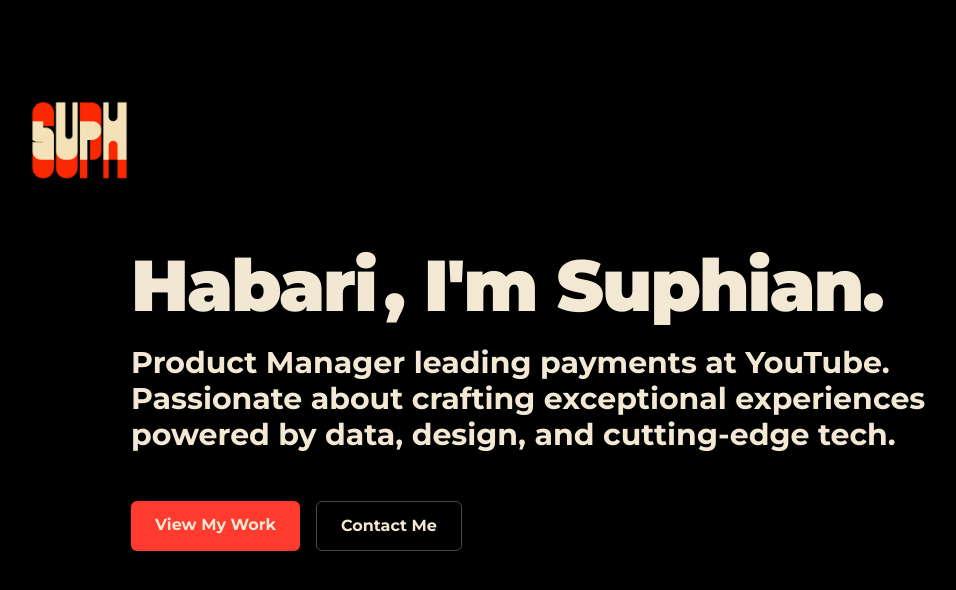
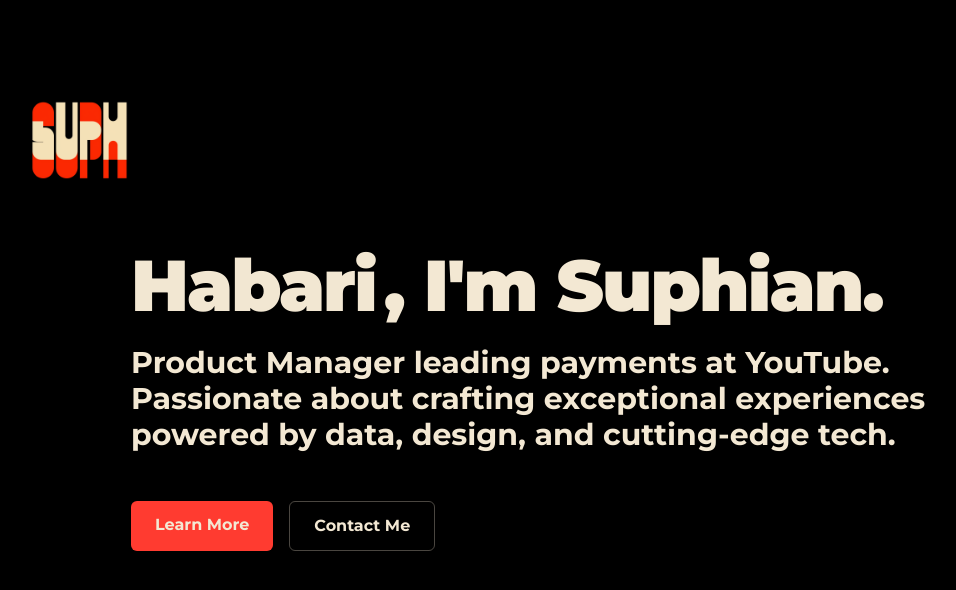
Before and after one commit to Suphian/suphian.com, a React (Vite) app: page / in a window 1280 px wide. Shown: the top 590 px of the page, without its empty margins (61-1017 px from the left). Built offline with nearby package versions, Linux system fonts and the light colour scheme.

Commit message:
Refactor: Update CTA text
Change "View My Work" to "Learn More" in CallToAction and LandingPage components.

```diff
--- a/src/components/CallToAction.tsx
+++ b/src/components/CallToAction.tsx
@@ -9,7 +9,7 @@ const CallToAction = () => {
         to="/projects"
         className="bg-youtubeRed text-primary px-6 py-3 rounded-md font-montserrat font-bold hover:bg-opacity-90 transition-all duration-300"
       >
-        View My Work
+        Learn More
       </Link>
       <Link
         to="/contact"
--- a/src/components/LandingPage.tsx
+++ b/src/components/LandingPage.tsx
@@ -31,7 +31,7 @@ const LandingPage = () => {
             to="/projects"
             className="bg-youtubeRed text-primary px-6 py-3 rounded-md font-montserrat font-bold hover:bg-opacity-90 transition-all duration-300"
           >
-            View My Work
+            Learn More
           </Link>
           <Link
             to="/contact"
```
